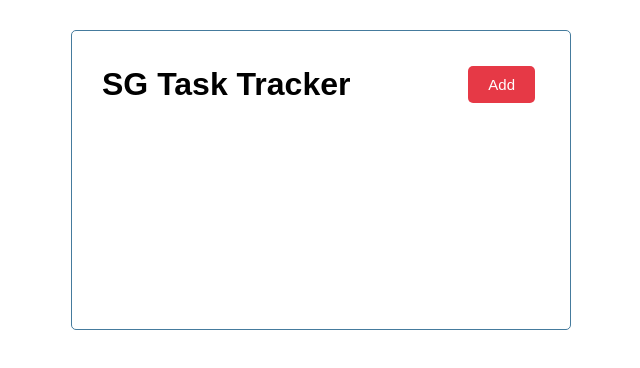
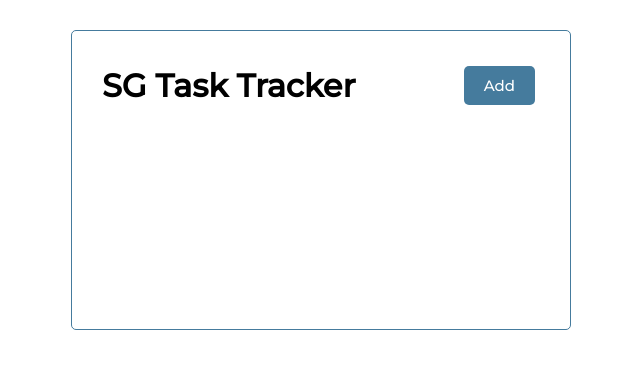
Before and after one commit to sangar3/TaskTrackerApp, a React (Create React App) app in the folder my-app/: page / in a window 1280 px wide. Shown: the top 368 px of the page, without its empty margins (319-959 px from the left). Built offline with nearby package versions, Linux system fonts and the light colour scheme.

Commit message:
added button event

```diff
--- /dev/null
+++ b/my-app/src/components/Button.js
@@ -0,0 +1,19 @@
+import PropTypes from 'prop-types'
+const Button = ({color, text, onClick}) => {
+    return (
+        <button onClick={onClick} style={{backgroundColor: color}} className='btn'>{text}</button>
+    )
+}
+
+Button.defaultProps = {
+    color:'#457b9d'
+}
+
+
+Button.propTypes = {
+    title: PropTypes.string,
+    color: PropTypes.string,
+    onClick: PropTypes.func,
+}
+
+export default Button
--- a/my-app/src/components/Header.js
+++ b/my-app/src/components/Header.js
@@ -1,10 +1,15 @@
 import PropTypes from 'prop-types'
+import Button from './Button'
+const Header = ({ title }) => {
 
-const Header = ({ title }) => {
+    const onClick = () => {
+        console.log('Button was clicked at home')
+    }
+
     return (
         <header className='header'>
             <h1>{title}</h1>
-            <button className='btn'>Add</button>
+            <Button color='#457b9d' text='Add' onClick ={onClick}/>
         </header>
     )
 }
--- a/my-app/src/index.css
+++ b/my-app/src/index.css
@@ -6,7 +6,7 @@
 }
 
 body {
-  font-family: 'Poppins', sans-serif;
+  font-family: 'Montserrat', sans-serif;
 }
 
 .container {
```
